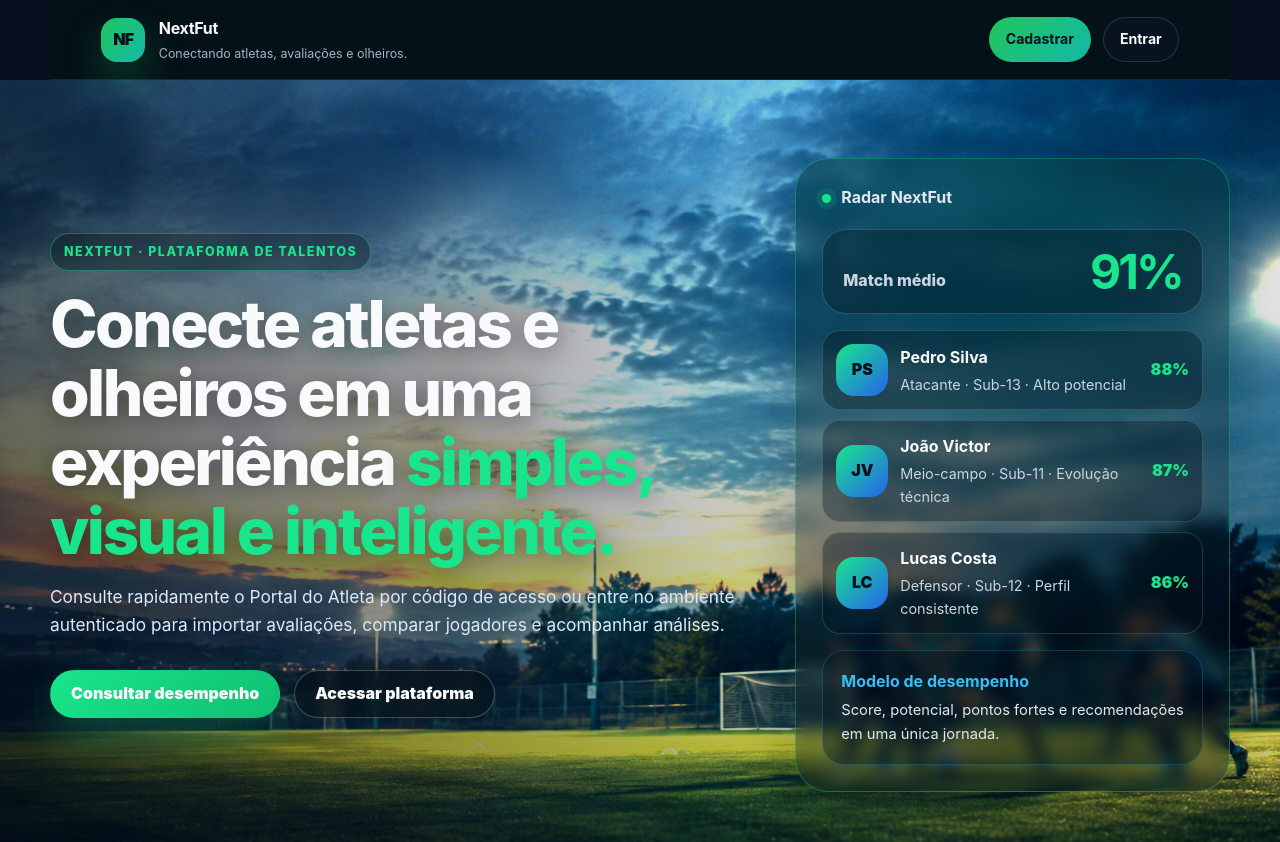
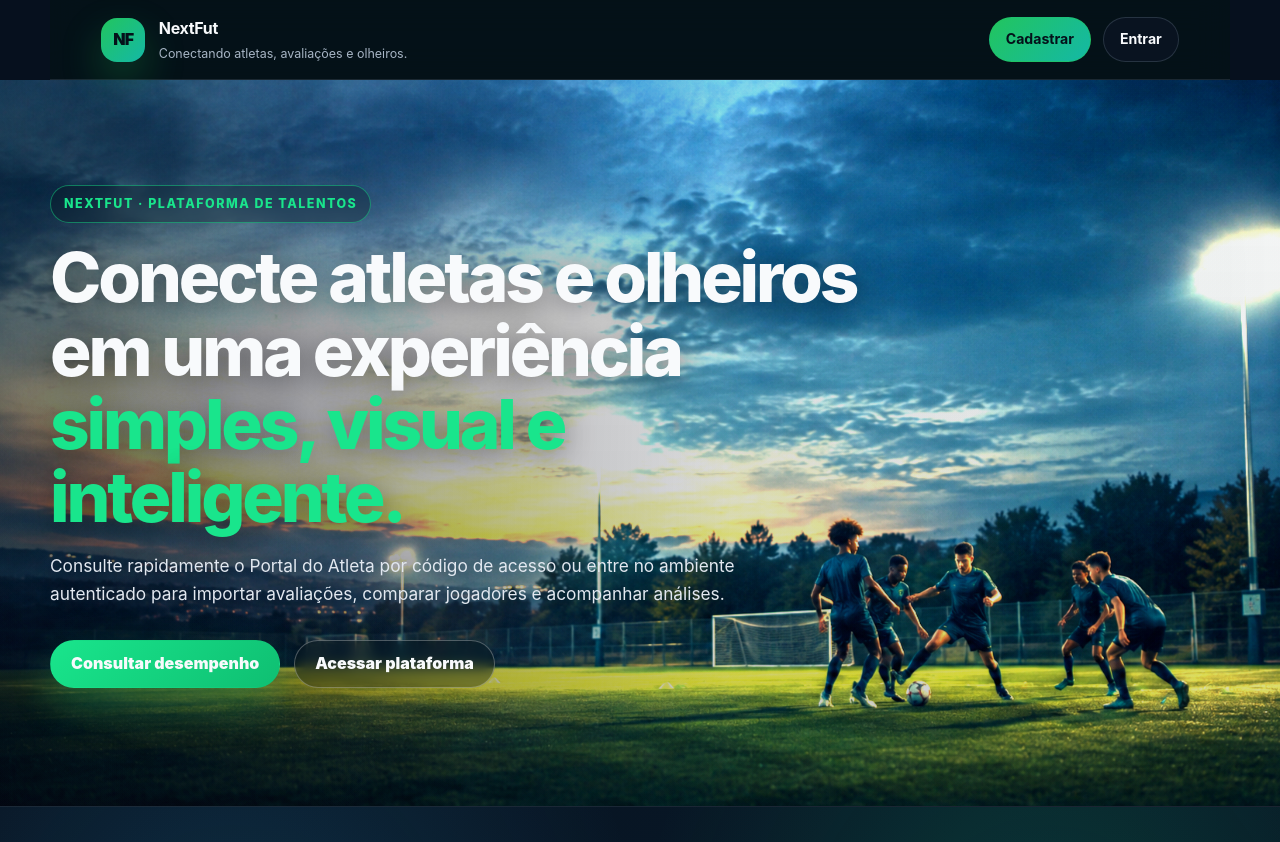
Before and after one commit to manuelarauppsempreceub/nextfut, a Vue app in the folder frontend/: page / in a window 1280 px wide. Shown: the top 842 px of the page. Built offline with nearby package versions, Linux system fonts and the light colour scheme; no server answers.

Commit message:
retira card nextfut da home

```diff
--- a/frontend/src/views/HomeView.vue
+++ b/frontend/src/views/HomeView.vue
@@ -32,11 +32,6 @@ onBeforeUnmount(() => {
   }
 });
 
-const jogadores = [
-  { iniciais: "PS", nome: "Pedro Silva", meta: "Atacante · Sub-13 · Alto potencial", score: 88 },
-  { iniciais: "JV", nome: "João Victor", meta: "Meio-campo · Sub-11 · Evolução técnica", score: 87 },
-  { iniciais: "LC", nome: "Lucas Costa", meta: "Defensor · Sub-12 · Perfil consistente", score: 86 }
-];
 </script>
 
 <template>
@@ -77,37 +72,7 @@ const jogadores = [
             </div>
           </div>
 
-          <aside class="home-panel" aria-label="Resumo da plataforma NextFut">
-            <div class="home-panel__header">
-              <span class="live-dot"></span>
-              <strong>Radar NextFut</strong>
-            </div>
 
-            <div class="home-panel__score">
-              <span>Match médio</span>
-              <strong>91%</strong>
-            </div>
-
-            <div
-              class="next-preview-row"
-              v-for="jogador in jogadores"
-              :key="jogador.nome"
-            >
-              <div class="next-avatar">{{ jogador.iniciais }}</div>
-
-              <div>
-                <strong>{{ jogador.nome }}</strong>
-                <p>{{ jogador.meta }}</p>
-              </div>
-
-              <div class="next-score">{{ jogador.score }}%</div>
-            </div>
-
-            <div class="home-panel__note">
-              <strong>Modelo de desempenho</strong>
-              <p>Score, potencial, pontos fortes e recomendações em uma única jornada.</p>
-            </div>
-          </aside>
         </div>
       </section>
 
@@ -249,11 +214,11 @@ const jogadores = [
   z-index: 0;
   pointer-events: none;
   background-image:
-    linear-gradient(rgba(255, 255, 255, 0.018) 1px, transparent 1px),
-    linear-gradient(90deg, rgba(255, 255, 255, 0.018) 1px, transparent 1px);
+    linear-gradient(rgba(255, 255, 255, 0.016) 1px, transparent 1px),
+    linear-gradient(90deg, rgba(255, 255, 255, 0.016) 1px, transparent 1px);
   background-size: 68px 68px;
-  opacity: 0.35;
-  mask-image: linear-gradient(to bottom, rgba(0, 0, 0, 0.45), transparent 82%);
+  opacity: 0.26;
+  mask-image: linear-gradient(to bottom, rgba(0, 0, 0, 0.32), transparent 82%);
 }
 
 .next-public-page :deep(a) {
@@ -275,24 +240,25 @@ const jogadores = [
   width: fit-content;
   margin-bottom: 18px;
   padding: 8px 13px;
-  border: 1px solid rgba(25, 229, 140, 0.42);
+  border: 1px solid rgba(25, 229, 140, 0.46);
   border-radius: 999px;
-  background: rgba(2, 12, 18, 0.34);
+  background: rgba(2, 12, 18, 0.26);
   color: #19e58c;
   font-size: 0.78rem;
   font-weight: 850;
   letter-spacing: 0.12em;
   text-transform: uppercase;
-  backdrop-filter: blur(8px);
+  backdrop-filter: blur(6px);
 }
 
 .next-title {
   margin: 0;
-  font-size: clamp(2.2rem, 5vw, 4.4rem);
-  line-height: 1.08;
-  letter-spacing: -0.04em;
+  max-width: 820px;
+  font-size: clamp(2.4rem, 5.4vw, 5rem);
+  line-height: 1.06;
+  letter-spacing: -0.045em;
   font-weight: 850;
-  text-shadow: 0 4px 28px rgba(0, 0, 0, 0.52);
+  text-shadow: 0 5px 30px rgba(0, 0, 0, 0.48);
 }
 
 .next-title span,
@@ -309,10 +275,10 @@ const jogadores = [
 
 .next-text {
   margin-top: 18px;
-  color: #dbeafe;
+  color: #e2e8f0;
   font-size: 1.08rem;
   max-width: 720px;
-  text-shadow: 0 3px 18px rgba(0, 0, 0, 0.55);
+  text-shadow: 0 3px 18px rgba(0, 0, 0, 0.45);
 }
 
 .next-text--center {
@@ -340,7 +306,11 @@ const jogadores = [
   border-radius: 999px;
   cursor: pointer;
   font-weight: 900;
-  transition: 0.2s;
+  transition:
+    transform 0.2s ease,
+    border-color 0.2s ease,
+    background 0.2s ease,
+    box-shadow 0.2s ease;
 }
 
 .next-btn:hover {
@@ -354,19 +324,18 @@ const jogadores = [
 }
 
 .next-btn--secondary {
-  border-color: rgba(255, 255, 255, 0.24);
-  background: rgba(2, 12, 18, 0.42);
+  border-color: rgba(255, 255, 255, 0.28);
+  background: rgba(2, 12, 18, 0.34);
   color: #f8fafc;
-  backdrop-filter: blur(8px);
+  backdrop-filter: blur(7px);
 }
 
-/* HERO COM IMAGEM MUITO MAIS VISÍVEL */
 .home-hero {
   position: relative;
   min-height: calc(100vh - 74px);
   display: grid;
   align-items: center;
-  padding: 78px 0 92px;
+  padding: 96px 0 110px;
   overflow: hidden;
   isolation: isolate;
   background: #06101e;
@@ -380,11 +349,10 @@ const jogadores = [
   background-size: cover;
   background-repeat: no-repeat;
   transform: scale(1.005);
-  filter: brightness(2.15) contrast(1.05) saturate(1.16);
+  filter: brightness(2.22) contrast(1.04) saturate(1.18);
   will-change: opacity;
 }
 
-/* Removido o overlay escuro que estava dentro da própria imagem */
 .home-hero__background::after {
   content: none;
 }
@@ -402,7 +370,6 @@ const jogadores = [
   opacity: 1;
 }
 
-/* Overlay bem leve: escurece só o suficiente para o texto à esquerda */
 .home-hero__overlay {
   position: absolute;
   inset: 0;
@@ -410,21 +377,20 @@ const jogadores = [
   background:
     linear-gradient(
       90deg,
-      rgba(3, 7, 18, 0.58) 0%,
-      rgba(3, 7, 18, 0.34) 31%,
-      rgba(3, 7, 18, 0.10) 58%,
-      rgba(3, 7, 18, 0.02) 100%
+      rgba(3, 7, 18, 0.52) 0%,
+      rgba(3, 7, 18, 0.28) 30%,
+      rgba(3, 7, 18, 0.07) 57%,
+      rgba(3, 7, 18, 0.00) 100%
     ),
     linear-gradient(
       180deg,
-      rgba(3, 7, 18, 0.04) 0%,
-      rgba(3, 7, 18, 0.14) 72%,
-      rgba(3, 7, 18, 0.28) 100%
+      rgba(3, 7, 18, 0.02) 0%,
+      rgba(3, 7, 18, 0.10) 74%,
+      rgba(3, 7, 18, 0.22) 100%
     );
   pointer-events: none;
 }
 
-/* Brilhos decorativos praticamente neutros para não “sujar” a imagem */
 .home-hero::before {
   content: "";
   position: absolute;
@@ -433,7 +399,7 @@ const jogadores = [
   width: 680px;
   height: 680px;
   border-radius: 999px;
-  background: radial-gradient(circle, rgba(25, 229, 140, 0.035), transparent 66%);
+  background: radial-gradient(circle, rgba(25, 229, 140, 0.025), transparent 66%);
   pointer-events: none;
 }
 
@@ -445,15 +411,16 @@ const jogadores = [
   width: 620px;
   height: 620px;
   border-radius: 999px;
-  background: radial-gradient(circle, rgba(56, 189, 248, 0.025), transparent 68%);
+  background: radial-gradient(circle, rgba(56, 189, 248, 0.018), transparent 68%);
   pointer-events: none;
 }
 
 .home-hero__grid {
   display: grid;
-  grid-template-columns: minmax(0, 1.1fr) minmax(340px, 0.68fr);
+  grid-template-columns: minmax(0, 820px);
   gap: 42px;
   align-items: center;
+  justify-content: start;
 }
 
 .home-hero__content {
@@ -462,113 +429,6 @@ const jogadores = [
 
 .home-hero__text {
   max-width: 760px;
-}
-
-/* Card mais translúcido para deixar a imagem aparecer atrás */
-.home-panel {
-  position: relative;
-  padding: 26px;
-  border: 1px solid rgba(25, 229, 140, 0.34);
-  border-radius: 34px;
-  background:
-    radial-gradient(circle at top, rgba(25, 229, 140, 0.13), transparent 55%),
-    rgba(4, 16, 24, 0.34);
-  box-shadow: 0 26px 70px rgba(0, 0, 0, 0.22);
-  backdrop-filter: blur(8px);
-}
-
-.home-panel__header {
-  display: flex;
-  align-items: center;
-  gap: 10px;
-  color: #e2e8f0;
-  margin-bottom: 18px;
-}
-
-.live-dot {
-  width: 9px;
-  height: 9px;
-  border-radius: 50%;
-  background: #19e58c;
-  box-shadow: 0 0 0 6px rgba(25, 229, 140, 0.12), 0 0 24px rgba(25, 229, 140, 0.65);
-}
-
-.home-panel__score {
-  display: flex;
-  align-items: end;
-  justify-content: space-between;
-  padding: 20px;
-  margin-bottom: 16px;
-  border-radius: 24px;
-  background: rgba(4, 16, 24, 0.34);
-  border: 1px solid rgba(255, 255, 255, 0.16);
-}
-
-.home-panel__score span {
-  color: #cbd5e1;
-  font-weight: 800;
-}
-
-.home-panel__score strong {
-  color: #19e58c;
-  font-size: 3rem;
-  line-height: 0.9;
-  letter-spacing: -0.06em;
-}
-
-.next-preview-row {
-  display: grid;
-  grid-template-columns: 52px 1fr auto;
-  align-items: center;
-  gap: 12px;
-  padding: 13px;
-  border: 1px solid rgba(255, 255, 255, 0.14);
-  border-radius: 18px;
-  background: rgba(4, 16, 24, 0.34);
-}
-
-.next-preview-row + .next-preview-row {
-  margin-top: 10px;
-}
-
-.next-preview-row p {
-  margin: 2px 0 0;
-  color: #cbd5e1;
-  font-size: 0.9rem;
-}
-
-.next-avatar {
-  width: 52px;
-  height: 52px;
-  border-radius: 18px;
-  background: linear-gradient(135deg, #19e58c, #2563eb);
-  display: grid;
-  place-items: center;
-  color: #06101e;
-  font-weight: 950;
-}
-
-.next-score {
-  color: #19e58c;
-  font-weight: 950;
-}
-
-.home-panel__note {
-  margin-top: 16px;
-  padding: 18px;
-  border-radius: 22px;
-  border: 1px solid rgba(56, 189, 248, 0.22);
-  background: rgba(3, 20, 32, 0.38);
-}
-
-.home-panel__note strong {
-  color: #38bdf8;
-}
-
-.home-panel__note p {
-  margin: 5px 0 0;
-  color: #e2e8f0;
-  font-size: 0.92rem;
 }
 
 .portal-strip {
@@ -629,7 +489,11 @@ const jogadores = [
   background: linear-gradient(180deg, rgba(255, 255, 255, 0.085), rgba(255, 255, 255, 0.028));
   box-shadow: 0 26px 70px rgba(0, 0, 0, 0.28);
   overflow: hidden;
-  transition: transform 0.25s ease, border-color 0.25s ease, box-shadow 0.25s ease, background 0.25s ease;
+  transition:
+    transform 0.25s ease,
+    border-color 0.25s ease,
+    box-shadow 0.25s ease,
+    background 0.25s ease;
 }
 
 .portal-card::before {
@@ -829,10 +693,6 @@ const jogadores = [
     grid-template-columns: 1fr;
   }
 
-  .home-panel {
-    max-width: 620px;
-  }
-
   .signup-actions {
     justify-content: flex-start;
   }
@@ -845,7 +705,7 @@ const jogadores = [
 
   .home-hero {
     min-height: auto;
-    padding: 54px 0 70px;
+    padding: 64px 0 78px;
   }
 
   .portal-gateway,
@@ -867,6 +727,20 @@ const jogadores = [
     font-size: 1.75rem;
   }
 
+  .next-text {
+    font-size: 1rem;
+  }
+
+  .next-actions,
+  .signup-actions {
+    align-items: stretch;
+    flex-direction: column;
+  }
+
+  .next-btn {
+    width: 100%;
+  }
+
   .portal-card {
     padding: 22px;
     border-radius: 24px;
@@ -876,22 +750,5 @@ const jogadores = [
     align-items: flex-start;
     flex-direction: column;
   }
-
-  .home-panel {
-    padding: 18px;
-    border-radius: 26px;
-  }
-
-  .next-preview-row {
-    grid-template-columns: 44px 1fr;
-  }
-
-  .next-preview-row .next-score {
-    grid-column: 2;
-  }
-
-  .home-panel__score strong {
-    font-size: 2.4rem;
-  }
 }
 </style>
```
Also changed, not shown: 1 other file (tests, documents, lock files or other folders).
